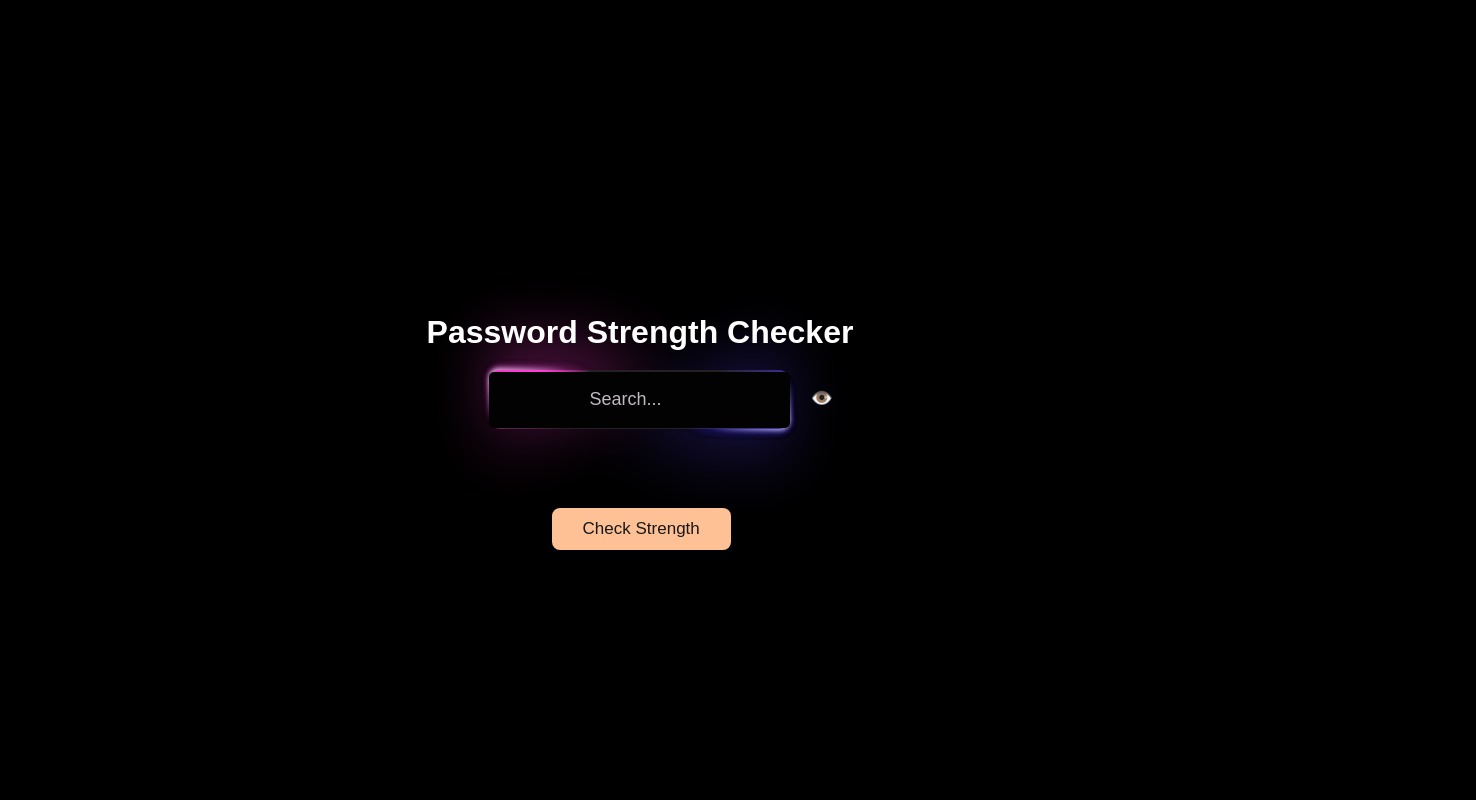
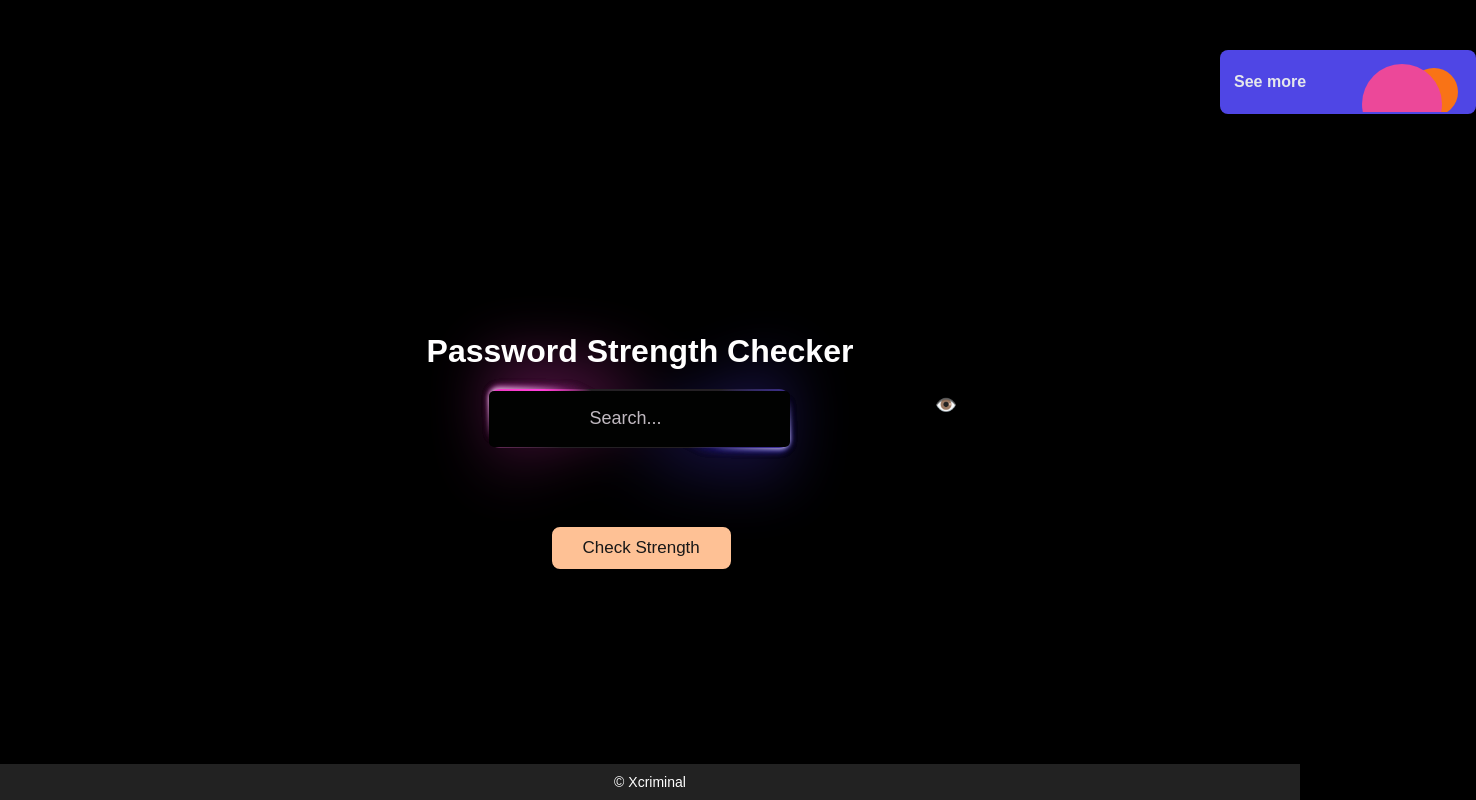
Before and after one commit to xcriminal1/basic-password-strength-tester, a website: page public/index.html in a window 1280 px wide. Shown: the whole page, 1476 px wide, since content can reach past the window. Drawn offline with Linux system fonts and the light colour scheme.

Commit message:
chore: Update button position and style

```diff
--- a/public/index.html
+++ b/public/index.html
@@ -38,9 +38,9 @@
 }
 
 .show-hide-btn {
-    position: relative;
-    left: 339px;
-    bottom: 110px;
+    position: absolute;
+    left: 890px;
+    bottom: 395px;
     transform: translate(50%, 50%);
     cursor: pointer;
     background: transparent;
@@ -506,6 +506,106 @@ button:hover .star-6 {
   fill: #fffdef;
 }
 
+/* Footer Styles */
+.footer {
+    position: fixed;
+    bottom: 0;
+    left: 0;
+    width: 100%;
+    background-color: #222;
+    color: #fff;
+    text-align: center;
+    padding: 10px;
+    font-size: 14px;
+    box-shadow: 0 -1px 5px rgba(0, 0, 0, 0.5);
+    z-index: 10;
+    animation: fadeIn 2s ease-out;
+}
+
+.footer-text {
+    margin: 0;
+}
+
+/* Animation */
+@keyframes fadeIn {
+    0% {
+        opacity: 0;
+        transform: translateY(20px);
+    }
+    100% {
+        opacity: 1;
+        transform: translateY(0);
+    }
+}
+
+.custom-button {
+  position: absolute;
+  left: 1220px;
+  top: 50px;
+  background-color: #4f46e5; /* indigo-800 */
+  color: #e5e7eb; /* indigo-200 */
+  height: 4rem; /* 16 units */
+  width: 16rem; /* 64 units */
+  border: 2px solid transparent;
+  text-align: left;
+  padding: 0.75rem; /* 3 units */
+  font-size: 1rem; /* base size */
+  font-weight: bold;
+  border-radius: 0.5rem; /* rounded-lg */
+  overflow: hidden;
+  transition: all 0.5s;
+}
+
+.custom-button:hover {
+  border-color: #2ecc71; /* green-500 */
+  text-decoration: underline;
+  text-underline-offset: 0.5rem; /* underline-offset-2 */
+  color: #2ecc71; /* green-500 */
+}
+
+.custom-button:hover::before {
+  box-shadow: 20px 20px 20px 30px #2ecc71; /* green-500 */
+  right: 1rem;
+  top: 1rem;
+  transform: translate(-1rem, -1rem);
+  filter: blur(0.5rem); /* blur effect */
+  transition: all 0.5s;
+}
+
+.custom-button::before {
+  content: '';
+  position: absolute;
+  width: 3rem; /* 12 units */
+  height: 3rem; /* 12 units */
+  background-color: #f97316; /* orange-500 */
+  border-radius: 50%;
+  z-index: 10;
+  right: 1rem;
+  top: 1rem;
+  transition: all 0.5s;
+}
+
+.custom-button:hover::after {
+  right: 2rem; /* 8 units */
+  top: 0.75rem; /* 3 units */
+  background-color: #ec4899; /* pink-500 */
+  filter: blur(0.5rem); /* blur effect */
+  transition: all 0.5s;
+}
+
+.custom-button::after {
+  content: '';
+  position: absolute;
+  width: 5rem; /* 20 units */
+  height: 5rem; /* 20 units */
+  background-color: #ec4899; /* pink-500 */
+  border-radius: 50%;
+  z-index: 10;
+  right: 2rem; /* 8 units */
+  top: 0.75rem; /* 3 units */
+  transition: all 0.5s;
+}
+
         </style>
 </head>
 <body>
@@ -647,12 +747,20 @@ button:hover .star-6 {
                           </g>
                         </svg>
                       </div>
+
                 </button>
-                <div id="strength" style="text-align: center; border: none; position: relative;"></div>
+                <div id="strength" style="text-align: center;left: 740px; border: none; position: absolute;"></div>
                 <!-- <div id="strength"></div> -->
                 <button class="show-hide-btn" id="show-hide-btn" style="width: 5px; display: flex; justify-content: center;">👁️</button>
             </div>
+            <footer class="footer">
+              <p class="footer-text">© Xcriminal</p>
+          </footer>
 
+
+          <button class="custom-button" onclick="window.open('https://github.com/xcriminal1', '_blank')">
+            See more
+        </button>
     </div>
     <script src="app.js"></script>
 </body>
```
